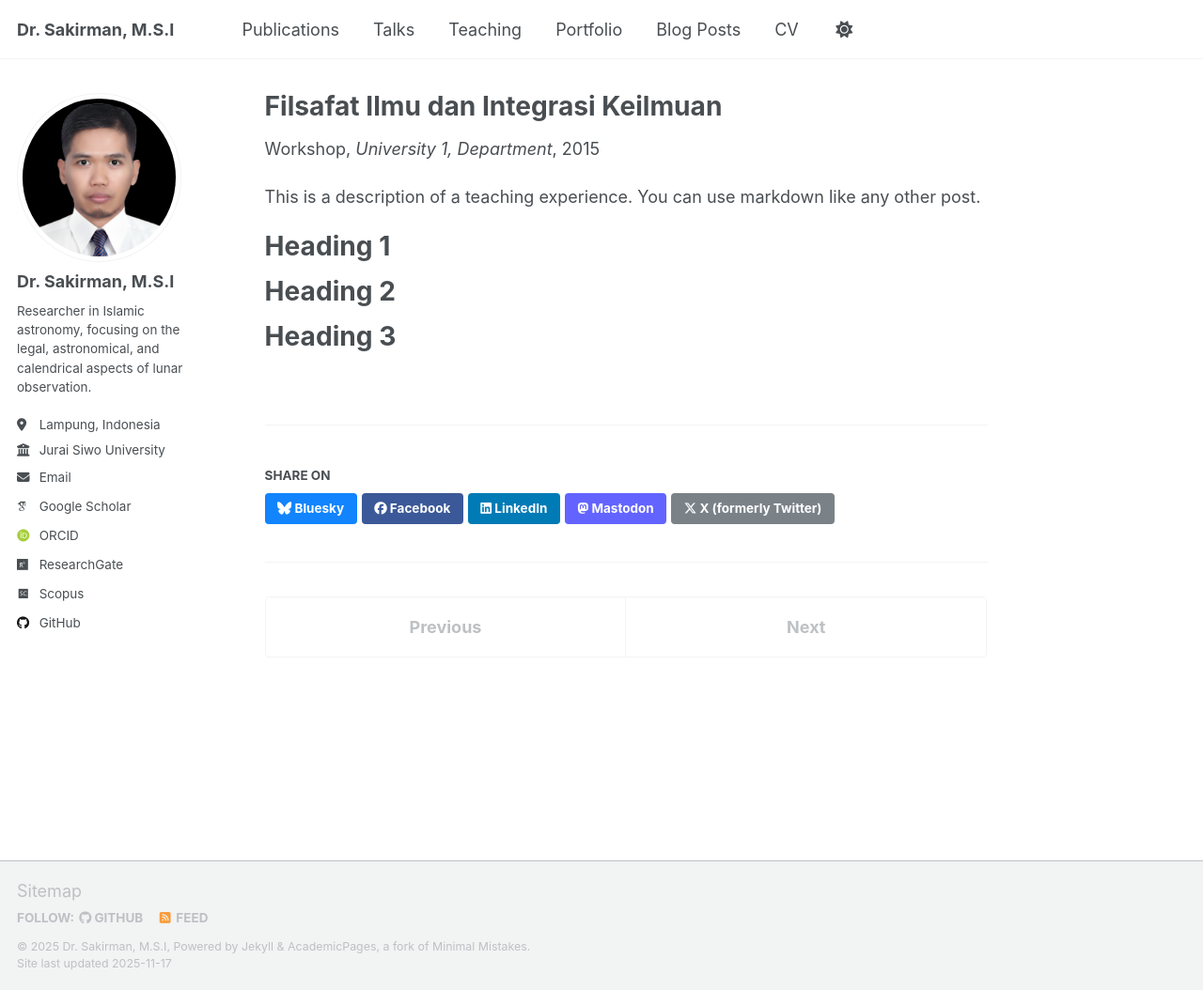
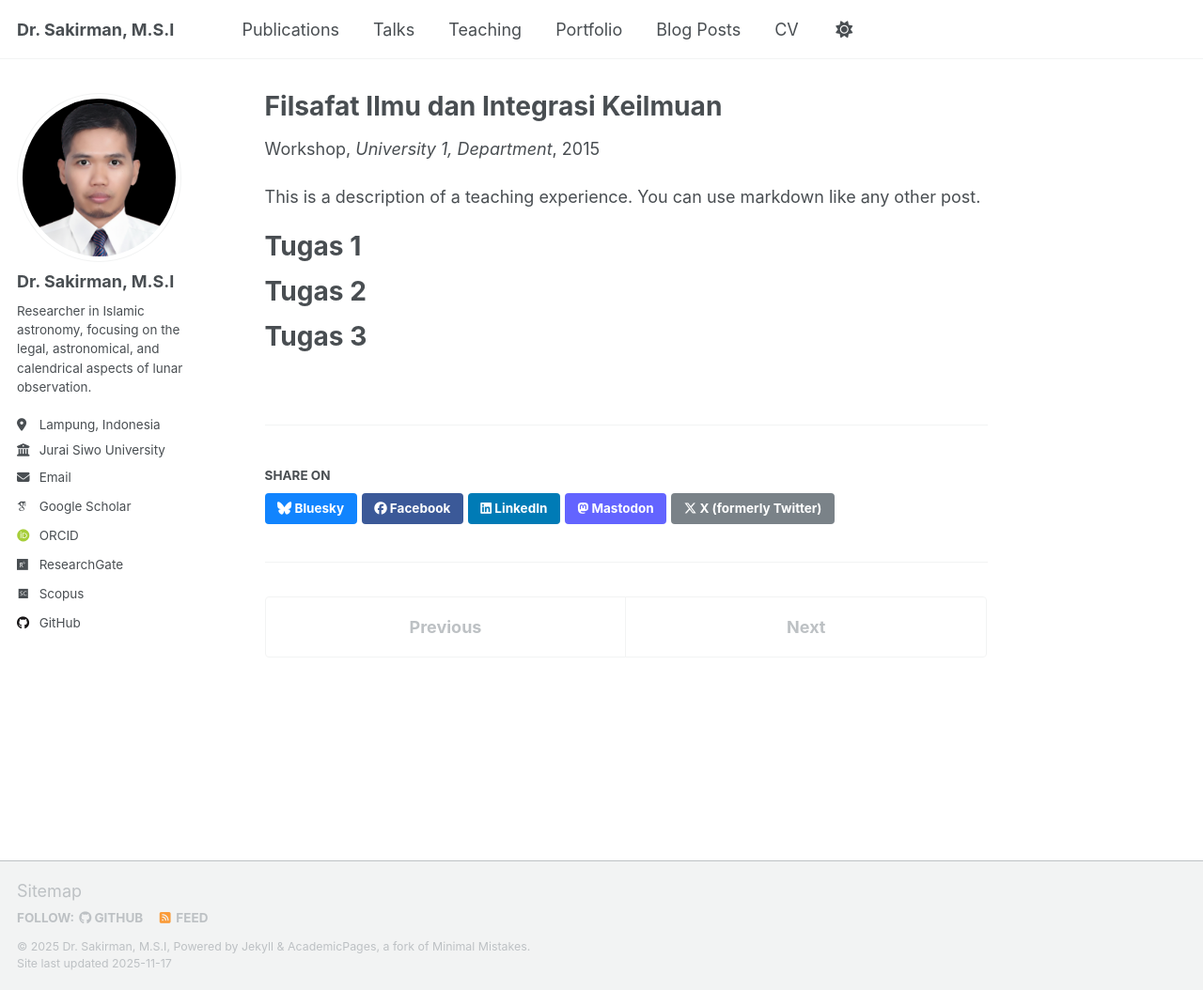
Before and after one commit to sakir-man/sakir-man.github.io, a Jekyll site: the page built from _teaching/2015-spring-teaching-2.md, in a window 1280 px wide and 1054 px high. Shown: the whole window at 94% size. Built offline with Jekyll 4.4.1, drawn with Linux system fonts in a browser that asks for light colours; some web fonts are replaced; a script that is not in the unit is left out.

Commit message:
Update 2015-spring-teaching-2.md

```diff
--- a/_teaching/2015-spring-teaching-2.md
+++ b/_teaching/2015-spring-teaching-2.md
@@ -10,11 +10,11 @@ location: "City, Country"
 
 This is a description of a teaching experience. You can use markdown like any other post.
 
-Heading 1
+Tugas 1
 ======
 
-Heading 2
+Tugas 2
 ======
 
-Heading 3
+Tugas 3
 ======
```
